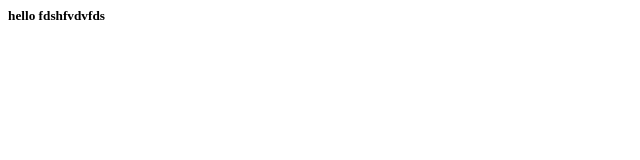
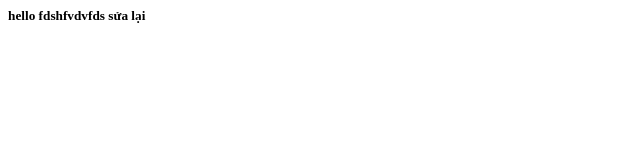
Before and after one commit to HoDienCong12c5/test-lenh, a plain HTML site: page index.html in a window 1280 px wide. Shown: the full height of the page, 0-640 px from the left. Drawn offline with Linux system fonts and the light colour scheme.

Commit message:
update index.html

```diff
--- a/index.html
+++ b/index.html
@@ -1 +1 @@
-<h5>hello fdshfvdvfds</h5>
+<h5>hello fdshfvdvfds sửa lại</h5>
```
